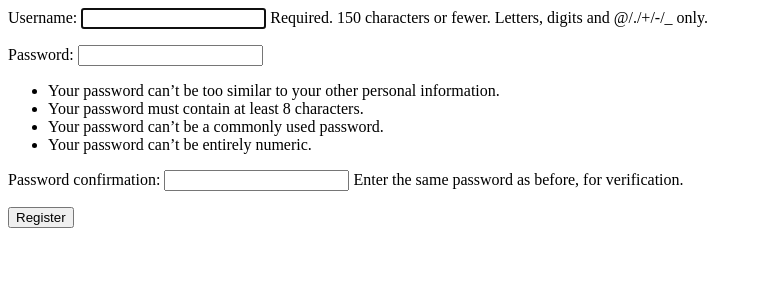
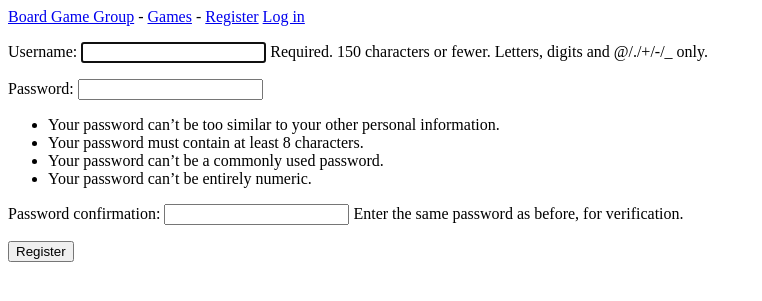
Before and after one commit to HenkkaK/BoardGameGroup, a Django app: page /users/register/ in a window 1280 px wide. Shown: the top 301 px of the page, without its empty margins (0-762 px from the left). Run offline with Django 4.2, Linux system fonts and the light colour scheme; some libraries are stand-ins or nearby versions.

Commit message:
Added Borrow model to the database and login in/out and register options to base.html

```diff
--- a/board_game_groups/models.py
+++ b/board_game_groups/models.py
@@ -16,9 +16,8 @@ class Game(models.Model):
     return self.Game_name
 
 
-
 class Borrow(models.Model):
-  Borrowed_Game = models.ForeignKey(Game, on_delete=models.CASCADE,)
+  Borrowed_Game = models.ForeignKey(Game, on_delete=models.CASCADE)
   Borrow_date = models.DateTimeField(auto_now_add=True)
   Planned_return_date = models.CharField(max_length=20)
 
--- a/board_game_groups/templates/board_game_groups/base.html
+++ b/board_game_groups/templates/board_game_groups/base.html
@@ -1,6 +1,13 @@
 <p>
   <a href="{% url 'board_game_groups:index' %}">Board Game Group</a> -
-  <a href="{% url 'board_game_groups:games' %}">Games</a>
+  <a href="{% url 'board_game_groups:games' %}">Games</a> -
+  {% if user.is_authenticated %}
+    Hello, {{ user.username }}.
+    <a href="{% url 'users:logout' %}">Log out</a> -
+  {% else %}
+  <a href="{% url 'users:register' %}">Register</a>
+    <a href="{% url 'users:login' %}">Log in</a>
+  {% endif %}
 </p>
 
 {% block content %}{% endblock content %}
--- /dev/null
+++ b/users/templates/registration/logged_out.html
@@ -0,0 +1,5 @@
+{% extends "board_game_groups/base.html" %}
+
+{% block content %}
+<p>You have been logged out. Thanks for visiting!</p>
+{% endblock content %}
--- a/users/templates/registration/login.html
+++ b/users/templates/registration/login.html
@@ -1,3 +1,4 @@
+{% extends "board_game_groups/base.html" %}
 {% load bootstrap4 %}
 
 {% block page_header %}
--- a/users/templates/registration/register.html
+++ b/users/templates/registration/register.html
@@ -1,4 +1,4 @@
-
+{% extends "board_game_groups/base.html" %}
 
 {% block content %}
 
```
Also changed, not shown: board_game_groups/migrations/0002_borrow_remove_game_latest_borrower_game_date_added_and_more.py (added), db.sqlite3.
